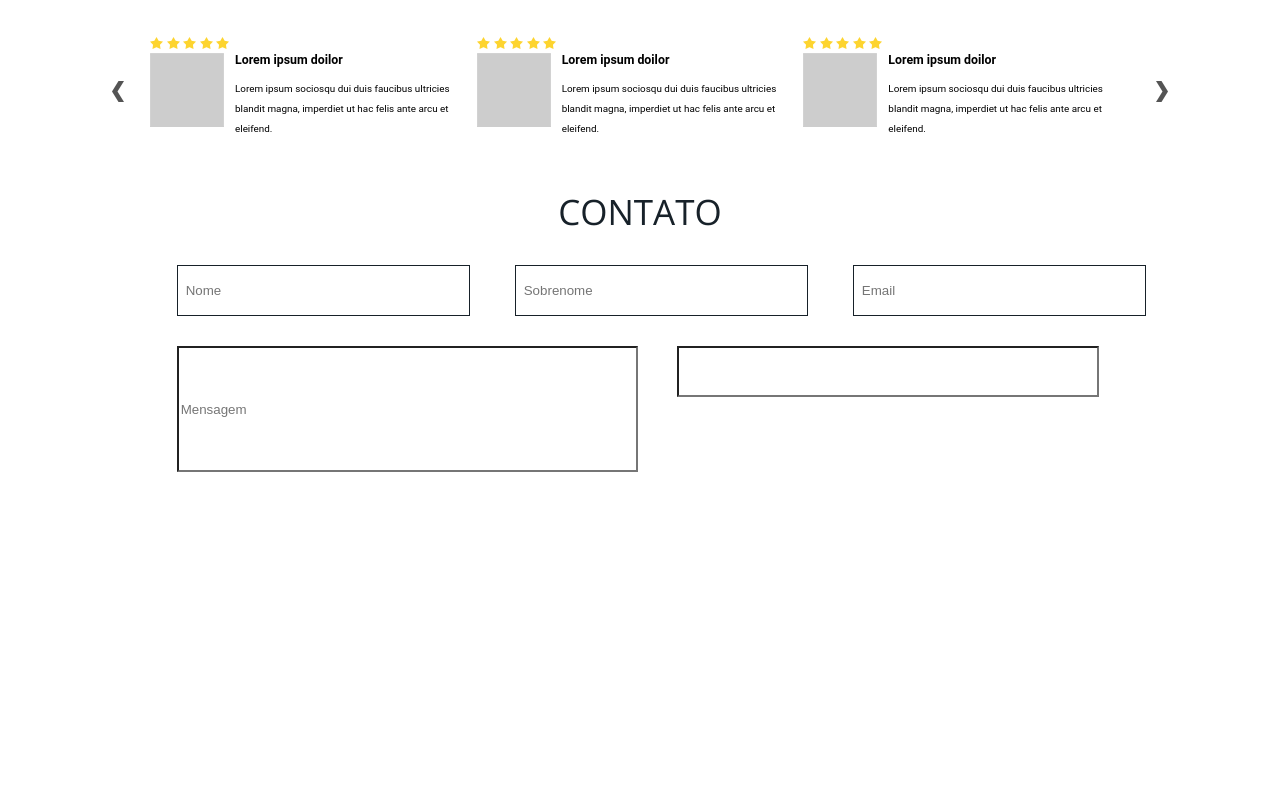
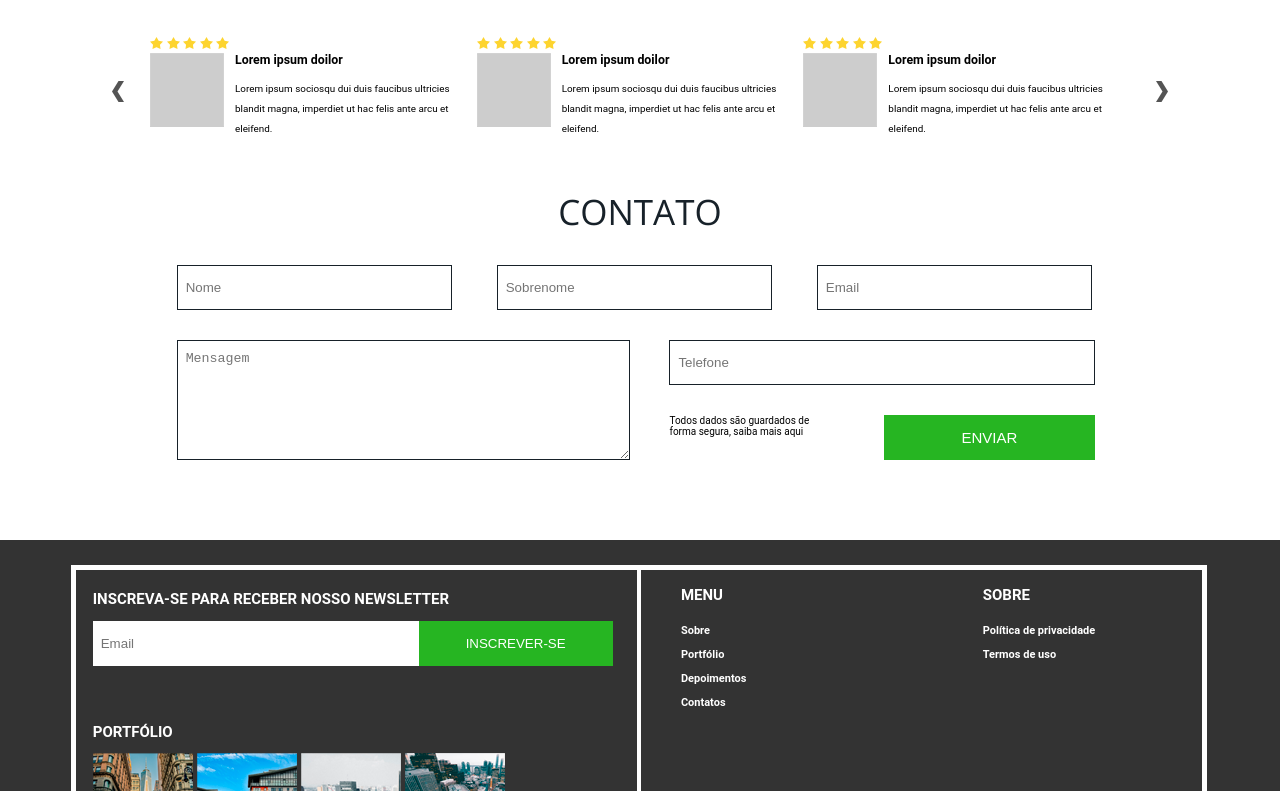
Before and after one commit to mthsaguiar/selecVasta, a plain HTML site: page src/index.html in a window 1280 px wide. Shown: the part 2000-2791 px from the top of the page. Before the commit the page ends 2472 px from the top, so only its background shows below. Drawn offline with nearby package versions, Linux system fonts and the light colour scheme.

Commit message:
layout 90%

```diff
--- a/src/index.html
+++ b/src/index.html
@@ -145,12 +145,61 @@
                         <input class="dados-email" type="text" placeholder="Email">
                     </div>
                     <div class="inform-contato">
-                        <input type="text" class="msg-contato" placeholder="Mensagem">
-                        <input type="text" class="tel-contato">
-                        <!-- <div class="text-button-contato">
-                            <p>Todos dados são guardados de forma segura, saiba mais aqui</p>
-                            <input type="button" value="Enviar">
-                        </div> -->
+                        <textarea type="text" class="msg-contato" placeholder="Mensagem"></textarea>
+                        <div class="div-text-button-contato">
+                            <input type="text" class="tel-contato" placeholder="Telefone">
+                            <div class="text-button-contato">
+                                <p>Todos dados são guardados de forma segura, saiba mais aqui</p>
+                                <input type="button" value="ENVIAR">
+                            </div>
+                        </div>
+                    </div>
+                </section>
+                <section class="footer">
+                    <div class="div-footer-section">
+                        <div class="footer-section">
+                            <div class="newsletter-portfolio">
+                                <h1>INSCREVA-SE PARA RECEBER NOSSO NEWSLETTER</h1>
+                                <div class="newsletter-input-button">
+                                    <input class="newsletter-email"type="text" placeholder="Email">
+                                    <input class="newsletter-email-button"type="button" value="INSCREVER-SE">
+                                </div>
+                                <div class="portfolio-footer">
+                                    <h1>PORTFÓLIO</h1>
+                                    <div class="portfolio-link">
+                                        <img src="../img/port-foote-img1.png" alt="">
+                                        <img src="../img/port-foote-img2.png" alt="">
+                                        <img src="../img/port-foote-img3.png" alt="">
+                                        <img src="../img/port-foote-img4.png" alt="">
+                                    </div>
+                                </div>
+                            </div>
+                            <div class="menu-sobre">
+                                <div class="menu-sobre-options">
+                                    <div class="menu">
+
+                                        <ul>
+                                            <li><h2>MENU</h2></li>
+                                            <li><h3>Sobre</h3></li>
+                                            <li><h3>Portfólio</h3></li>
+                                            <li><h3>Depoimentos</h3></li>
+                                            <li><h3>Contatos</h3></li>
+                                        </ul>
+                                    </div>
+                                    <div class="sobre">
+                                        <ul>
+                                            <li><h2>SOBRE</h2></li>
+                                            <li><h3>Política de privacidade</h3></li>
+                                            <li><h3>Termos de uso</h3></li>
+                                        </ul>
+                                    </div>
+                                </div>
+                                <div class="vasta-logo">
+                                    <img src="../img/logo-vasta.png" alt="">
+                                </div>
+
+                            </div>
+                        </div>
                     </div>
                 </section>
         </header>
--- a/src/style.css
+++ b/src/style.css
@@ -1,4 +1,7 @@
-body{
+* {
+    box-sizing: border-box;
+  }
+  body{
     font-family: 'Roboto', sans-serif;
     margin: 0;
     padding: 0;
@@ -206,11 +209,15 @@ input{
 }
 
 .dados-contato input {
+    box-sizing: border-box;
     border:1px solid #172129;
     width: 21.5%;
     height: 45px;
+    padding: 2px 8px;
+}
+.dados-nome,
+.dados-sobrenome{
     margin-right: 3.2%;
-    padding: 2px 8px;
 }
 
 .dados-nome{
@@ -219,18 +226,134 @@ input{
 .inform-contato{
     display: flex;
 }
+.inform-contato input,
+textarea{
+    border:1px solid #172129;
+    box-sizing: border-box;
+    padding: 8px;
+}
 .msg-contato{
     margin-left: 13.8%;
     margin-top: 30px;
-    width: 35.4%;
+    width: 35.45%;
     height: 120px;
+    padding-top: 10px;
 }
 .tel-contato{
     margin-top: 30px;
+    height: 45px;
+    width: 100%;
+}
+.div-text-button-contato{
+    width: 33.25%;
     margin-left: 3.05%;
-    width: 32.35%;
-    height: 45px;
 }
 .text-button-contato{
     display: flex;
 }
+.text-button-contato p{
+    margin-top: 30px;
+    font-size: 10px;
+}
+.text-button-contato input{
+    height: 45px;
+    width: 89.8%;
+    padding: 0;
+    margin-top: 30px;
+    margin-left: 14.5%;
+    border: none;
+    font-size: 15px;
+    background-color: #26b522;
+    cursor: pointer;
+    color: #FFFF
+}
+.div-footer-section{
+    margin-top: 80px;
+    padding-top:25px ;
+    background-color: #333333;
+    height: 392px;
+    width: 100%;
+}
+.footer-section{
+    display: flex;
+    height: 327px;
+    width: 88.75%;
+    margin: 0 57.03% 29px 5.54%;
+    border: 3px solid #FFFF
+}
+.newsletter-portfolio,
+.menu-sobre{
+    height: 100%;
+    width: 50%;
+    border: 2px solid #FFF;
+    outline: none;
+}
+.newsletter-input-button{
+    margin-left: 3%;
+    width: 92.7%;
+    display: flex;
+}
+.newsletter-email{
+    padding-left: 8px;
+    border: none;
+    height: 45px;
+    width: 62.65%;
+}
+.newsletter-email-button{
+    width: 37.34%;
+    color: #FFF;
+    border: none;
+    cursor: pointer;
+    background-color: #26b522;
+}
+.newsletter-portfolio h1{
+    margin-top: 20px;
+    margin-left: 3%;
+    font-size: 15px;
+    color: #FFF;
+}
+.portfolio-footer{
+    margin-top: 57px;
+}
+.portfolio-link{
+    margin-left: 3%
+}
+.menu-sobre-options{
+    color: #FFF;
+    display: flex;
+}
+.menu ul{
+    list-style: none;
+}
+.sobre ul{
+    list-style: none;
+}
+.menu ul li h2{
+    font-weight: 700;
+    font-size:15px;
+    margin-bottom: 20px;
+}
+.menu ul li h3{
+    font-size:11px;
+}
+.sobre ul li h2{
+    font-weight: 700;
+    font-size:15px;
+    margin-bottom: 20px;
+}
+.sobre ul li h3{
+    font-size:11px;
+}
+.vasta-logo{
+    position: relative;
+}
+.vasta-logo img{
+    margin-top: 70px;
+    margin-left: calc(50% - 73.5px);
+}
+.menu-sobre-options{
+    width: 100%;
+}
+.sobre{
+    margin-left: 35%;
+}
```
